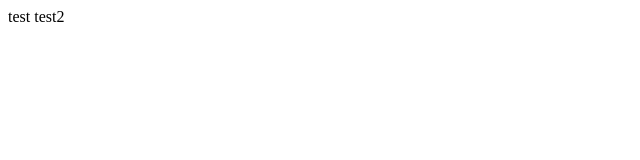
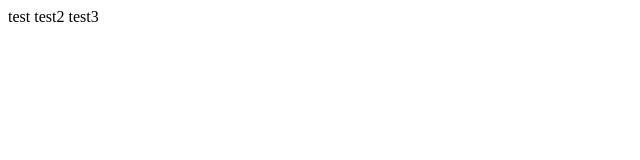
Before and after one commit to laychencn/github-demo, a plain HTML site: page index.html in a window 1280 px wide. Shown: the full height of the page, 0-640 px from the left. Drawn offline with Linux system fonts and the light colour scheme.

Commit message:
A程序员第四次提交

```diff
--- a/index.html
+++ b/index.html
@@ -8,7 +8,7 @@
 </head>
 
 <body>
-    test test2
+    test test2 test3
 </body>
 
 </html>
```
